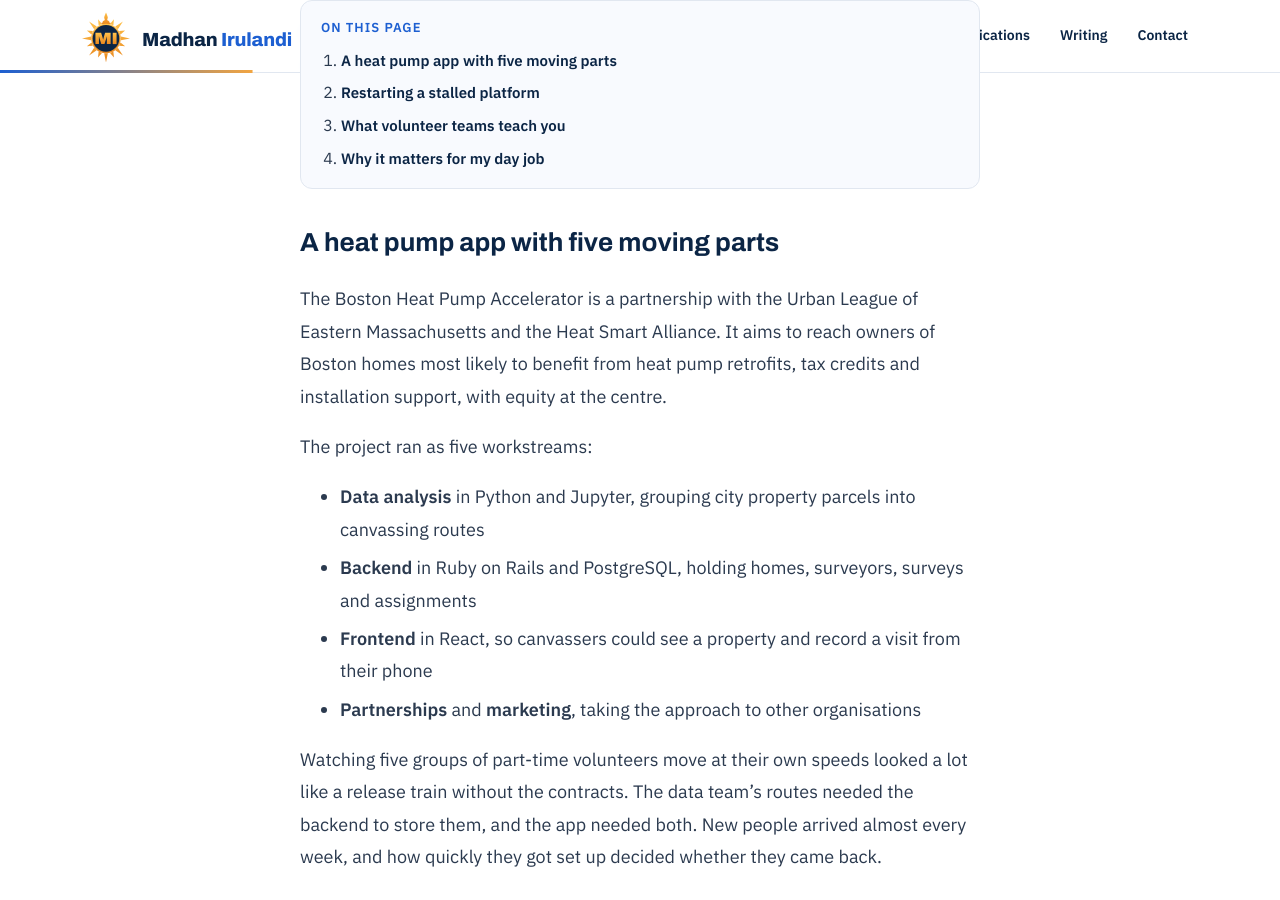
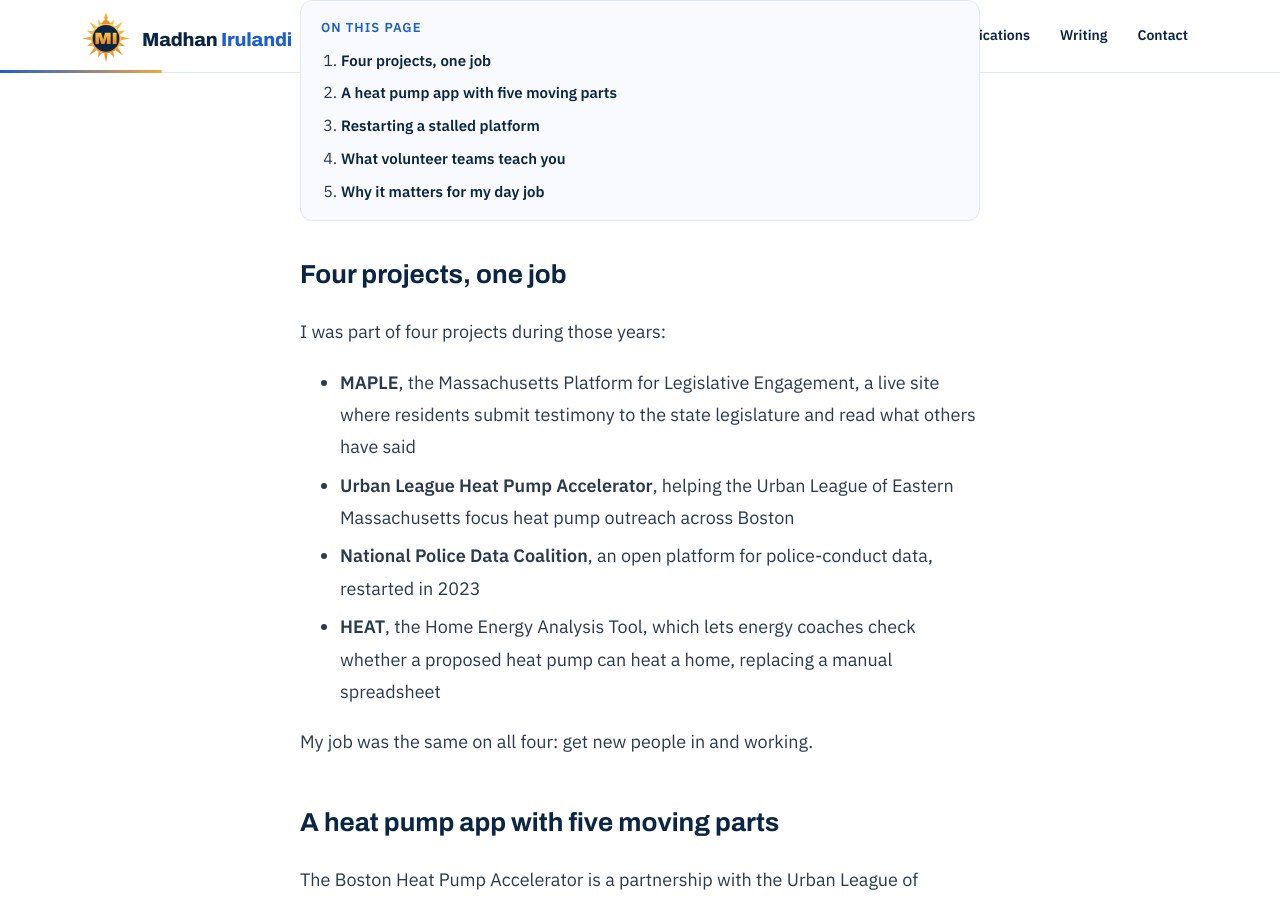
Before and after one commit to Madhan-I/Madhan-I.github.io, a Jekyll site: the page built from _posts/2026-03-17-volunteer-teams-code-for-boston.md, in a window 1280 px wide and 900 px high, scrolled down 899 px. Built offline with Jekyll 4.4.1, drawn with Linux system fonts in a browser that asks for light colours; our own code applies the rules of GitHub Pages for plain Markdown files; some of the changed text lies outside the part shown.

Commit message:
Code for Boston: add MAPLE and HEAT projects
Co-Authored-By: Claude Opus 5.5 <noreply@anthropic.com>
Claude-Session: https://claude.ai/code/session_01MFRrTt7LBDdX57m85KHNGp

```diff
--- a/_data/profile.yml
+++ b/_data/profile.yml
@@ -276,12 +276,18 @@ speaking:
 
 community_title: Civic tech volunteering · Code for Boston
 community:
+  - who: MAPLE · Massachusetts Platform for Legislative Engagement
+    what: Eased newcomers into a live platform where Massachusetts residents submit testimony to the state legislature and read what others have said
+    when: Sep 2022 – Aug 2025
   - who: Urban League Heat Pump Accelerator
     what: Supported the non-technical side of a data app that shows the Urban League of Eastern Massachusetts where to focus heat pump outreach, helping newcomers set up their accounts and tools
     when: Sep 2022 – Aug 2025
   - who: National Police Data Coalition
     what: Welcomed new volunteers to the restart of a national police conduct data platform, guiding them through cloud account setup so they could contribute from their first evening
     when: Apr 2023 – Aug 2025
+  - who: HEAT · Home Energy Analysis Tool
+    what: Assisted first-time contributors on a live tool that lets energy coaches check whether a proposed heat pump can heat a home, replacing a manual spreadsheet
+    when: May 2023 – Aug 2025
 
 # year   = when you first earned it.
 # badge  = picture file in assets/badges/ (optional).
--- a/_posts/2026-03-17-volunteer-teams-code-for-boston.md
+++ b/_posts/2026-03-17-volunteer-teams-code-for-boston.md
@@ -1,7 +1,7 @@
 ---
 title: "Delivering with people who don't have to show up"
 teaser: "What civic tech volunteering in Boston taught me about delivery"
-summary: What I learned as a volunteer member of Code for Boston, helping newcomers get set up on a heat pump outreach app and an open police data platform.
+summary: What I learned as a volunteer member of Code for Boston, helping newcomers get set up across four civic tech projects.
 retro: "A look back at 2022–2025, published here when this site launched in 2026."
 tags: [Onboarding, Volunteering, Civic Tech]
 ---
@@ -9,6 +9,17 @@ tags: [Onboarding, Volunteering, Civic Tech]
 From September 2022 to August 2025 I was on-site in Boston for John Hancock. Alongside that work I joined Code for Boston, a volunteer group that builds free, open-source software for public-service organisations. Hack nights ran on Tuesday evenings, on Zoom every week and in person at the Cambridge Innovation Center once or twice a month.
 
 Each project had several teams, some technical and some not. I was a volunteer member on the non-technical side. My part was simple and, it turned out, important: helping newcomers who wanted to contribute get set up, from cloud accounts to the tools each team used, so they could start on real work instead of losing their first evening to setup.
+
+## Four projects, one job
+
+I was part of four projects during those years:
+
+- **MAPLE**, the Massachusetts Platform for Legislative Engagement, a live site where residents submit testimony to the state legislature and read what others have said
+- **Urban League Heat Pump Accelerator**, helping the Urban League of Eastern Massachusetts focus heat pump outreach across Boston
+- **National Police Data Coalition**, an open platform for police-conduct data, restarted in 2023
+- **HEAT**, the Home Energy Analysis Tool, which lets energy coaches check whether a proposed heat pump can heat a home, replacing a manual spreadsheet
+
+My job was the same on all four: get new people in and working.
 
 ## A heat pump app with five moving parts
 
```
Also changed, not shown: 2 other files.
